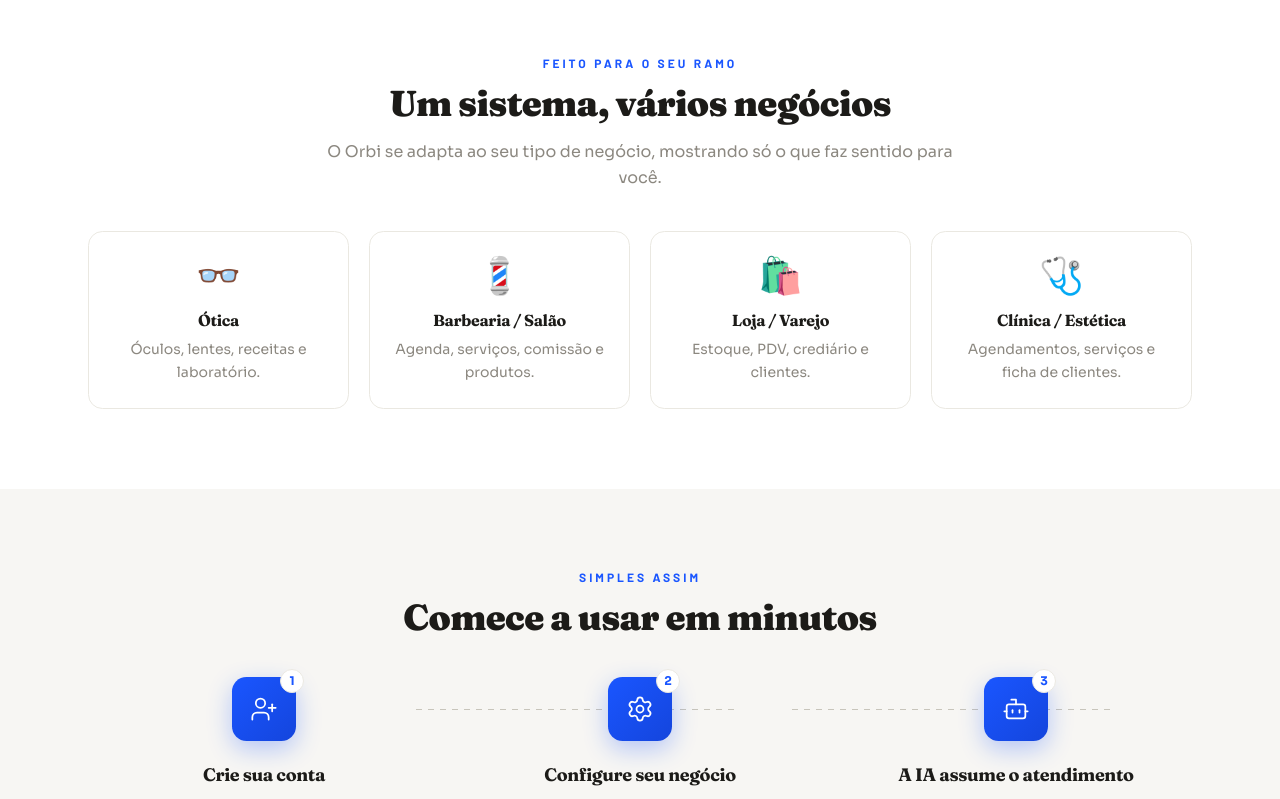
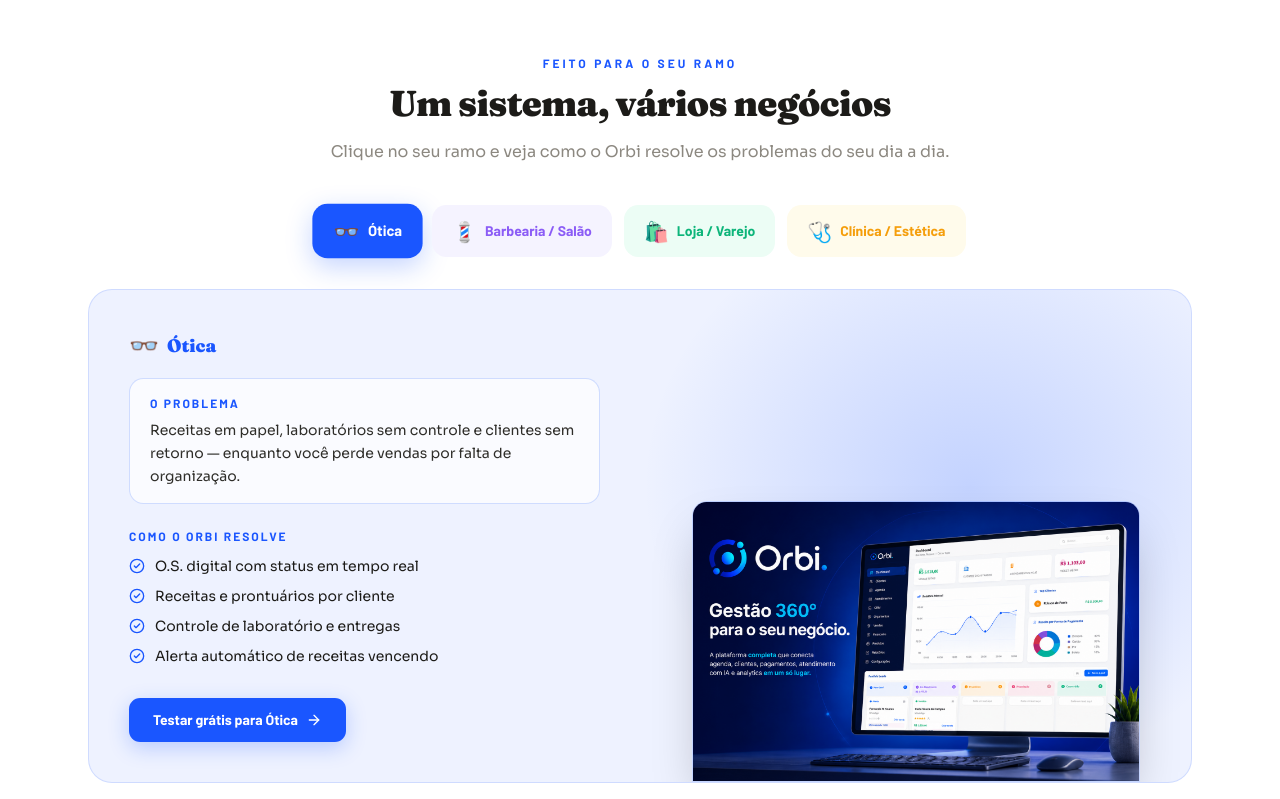
Before and after one commit to robsonrpd/orbi-app, a Next.js app: page / in a window 1280 px wide. Shown: the part 2100-2899 px from the top of the page. Built offline with nearby package versions, Linux system fonts and the light colour scheme.

Commit message:
feat: secao nichos interativa com tabs por ramo, dor + solucoes + preview do painel

```diff
--- a/src/components/landing/nichos.tsx
+++ b/src/components/landing/nichos.tsx
@@ -1,9 +1,77 @@
-import { NICHOS } from '@/lib/nichos'
+'use client'
+
+import { useState } from 'react'
+import Image from 'next/image'
+import Link from 'next/link'
+import { CheckCircle2, ArrowRight } from 'lucide-react'
+
+const nichos = [
+  {
+    key: 'otica',
+    emoji: '👓',
+    label: 'Ótica',
+    cor: '#1A56FF',
+    corBg: '#EEF2FF',
+    dor: 'Receitas em papel, laboratórios sem controle e clientes sem retorno — enquanto você perde vendas por falta de organização.',
+    solucoes: [
+      'O.S. digital com status em tempo real',
+      'Receitas e prontuários por cliente',
+      'Controle de laboratório e entregas',
+      'Alerta automático de receitas vencendo',
+    ],
+  },
+  {
+    key: 'barbearia',
+    emoji: '💈',
+    label: 'Barbearia / Salão',
+    cor: '#8B5CF6',
+    corBg: '#F5F3FF',
+    dor: 'Clientes ligam fora do horário, faltam sem avisar e a agenda vira uma bagunça impossível de gerenciar sozinho.',
+    solucoes: [
+      'Agendamento online 24h sem telefone',
+      'IA confirma e lembra o cliente no WhatsApp',
+      'Controle de comissão por profissional',
+      'Fila de espera automática',
+    ],
+  },
+  {
+    key: 'loja',
+    emoji: '🛍️',
+    label: 'Loja / Varejo',
+    cor: '#0DB57A',
+    corBg: '#ECFDF5',
+    dor: 'Vender sem saber o estoque real gera prejuízo. Crediário no caderno e caixa sem fechamento viram dívida oculta.',
+    solucoes: [
+      'PDV integrado ao estoque em tempo real',
+      'Crediário digital com cobranças automáticas',
+      'Produtos mais vendidos em um clique',
+      'Fechamento de caixa com histórico',
+    ],
+  },
+  {
+    key: 'clinica',
+    emoji: '🩺',
+    label: 'Clínica / Estética',
+    cor: '#F59E0B',
+    corBg: '#FFFBEB',
+    dor: 'Prontuários em papel, agenda cheia de conflitos e clientes que somem sem retorno — e você só descobre depois.',
+    solucoes: [
+      'Ficha digital completa de cada cliente',
+      'Agenda com bloqueio de conflitos',
+      'Lembretes automáticos de retorno',
+      'Cobranças e recibos digitais',
+    ],
+  },
+]
 
 export function Nichos() {
+  const [ativo, setAtivo] = useState(0)
+  const n = nichos[ativo]
+
   return (
-    <section id="nichos" className="py-14 sm:py-20 bg-white">
+    <section id="nichos" className="py-14 sm:py-20 bg-white overflow-hidden">
       <div className="max-w-6xl mx-auto px-4 sm:px-6">
+        {/* Header */}
         <div className="max-w-2xl mx-auto text-center animate-in fade-in slide-in-from-bottom-4 duration-700 fill-mode-both">
           <p className="text-xs font-bold tracking-[3px] uppercase text-[#1A56FF] mb-3" style={{ fontFamily: 'Barlow, sans-serif' }}>
             Feito para o seu ramo
@@ -12,20 +80,87 @@
             Um sistema, vários negócios
           </h2>
           <p className="mt-4 text-[#8C8880] leading-relaxed">
-            O Orbi se adapta ao seu tipo de negócio, mostrando só o que faz sentido para você.
+            Clique no seu ramo e veja como o Orbi resolve os problemas do seu dia a dia.
           </p>
         </div>
 
-        <div className="mt-10 grid grid-cols-1 sm:grid-cols-2 lg:grid-cols-4 gap-5">
-          {NICHOS.map((n, i) => (
-            <div key={n.key}
-              className="rounded-2xl border border-[#EAE8E1] p-6 text-center hover:border-[#1A56FF]/40 hover:shadow-lg hover:-translate-y-1 transition-all animate-in fade-in slide-in-from-bottom-4 fill-mode-both"
-              style={{ animationDuration: '700ms', animationDelay: `${i * 80}ms` }}>
-              <div className="text-4xl mb-3">{n.emoji}</div>
-              <h3 className="text-base font-bold text-[#1C1B18]" style={{ fontFamily: 'Fraunces, serif' }}>{n.label}</h3>
-              <p className="mt-1.5 text-sm text-[#8C8880] leading-relaxed">{n.descricao}</p>
+        {/* Tabs */}
+        <div className="mt-10 flex flex-wrap justify-center gap-3">
+          {nichos.map((item, i) => (
+            <button
+              key={item.key}
+              onClick={() => setAtivo(i)}
+              className="flex items-center gap-2 px-5 py-3 rounded-2xl font-bold text-sm transition-all duration-300"
+              style={{
+                background: ativo === i ? item.cor : item.corBg,
+                color: ativo === i ? '#fff' : item.cor,
+                boxShadow: ativo === i ? `0 8px 24px ${item.cor}40` : 'none',
+                transform: ativo === i ? 'scale(1.05)' : 'scale(1)',
+                fontFamily: 'Barlow, sans-serif',
+              }}
+            >
+              <span className="text-xl">{item.emoji}</span>
+              {item.label}
+            </button>
+          ))}
+        </div>
+
+        {/* Painel interativo */}
+        <div
+          key={n.key}
+          className="mt-8 rounded-3xl overflow-hidden grid grid-cols-1 lg:grid-cols-2 gap-0 animate-in fade-in slide-in-from-bottom-4 duration-500 fill-mode-both"
+          style={{ background: n.corBg, border: `1.5px solid ${n.cor}25` }}
+        >
+          {/* Lado esquerdo — texto */}
+          <div className="p-8 sm:p-10 flex flex-col justify-center">
+            <div className="inline-flex items-center gap-2 text-2xl mb-4">
+              <span>{n.emoji}</span>
+              <span className="text-lg font-black" style={{ fontFamily: 'Fraunces, serif', color: n.cor }}>{n.label}</span>
             </div>
-          ))}
+
+            <div className="rounded-2xl bg-white/70 border px-5 py-4 mb-6" style={{ borderColor: `${n.cor}30` }}>
+              <p className="text-xs font-bold tracking-[2px] uppercase mb-2" style={{ fontFamily: 'Barlow, sans-serif', color: n.cor }}>
+                O problema
+              </p>
+              <p className="text-[#2E2D29] text-sm leading-relaxed">{n.dor}</p>
+            </div>
+
+            <p className="text-xs font-bold tracking-[2px] uppercase mb-3" style={{ fontFamily: 'Barlow, sans-serif', color: n.cor }}>
+              Como o Orbi resolve
+            </p>
+            <ul className="space-y-2.5 mb-8">
+              {n.solucoes.map(s => (
+                <li key={s} className="flex items-start gap-2.5 text-sm text-[#1C1B18]">
+                  <CheckCircle2 className="size-4 mt-0.5 shrink-0" style={{ color: n.cor }} strokeWidth={2} />
+                  {s}
+                </li>
+              ))}
+            </ul>
+
+            <Link href="/cadastro"
+              className="inline-flex items-center gap-2 px-6 py-3 rounded-xl text-sm font-bold text-white self-start transition-all active:scale-95"
+              style={{ background: n.cor, boxShadow: `0 6px 20px ${n.cor}40`, fontFamily: 'Barlow, sans-serif' }}>
+              Testar grátis para {n.label} <ArrowRight className="size-4" />
+            </Link>
+          </div>
+
+          {/* Lado direito — preview do sistema */}
+          <div className="relative flex items-end justify-center pt-8 px-6 overflow-hidden">
+            <div
+              className="absolute inset-0 opacity-20"
+              style={{ background: `radial-gradient(ellipse at 60% 40%, ${n.cor} 0%, transparent 70%)` }}
+            />
+            <div className="relative rounded-t-2xl overflow-hidden shadow-2xl w-full max-w-md"
+              style={{ border: `1.5px solid ${n.cor}30` }}>
+              <Image
+                src="/brand/dashboard-desktop.png"
+                alt={`Painel Orbi para ${n.label}`}
+                width={1586}
+                height={992}
+                className="w-full h-auto"
+              />
+            </div>
+          </div>
         </div>
       </div>
     </section>
```
